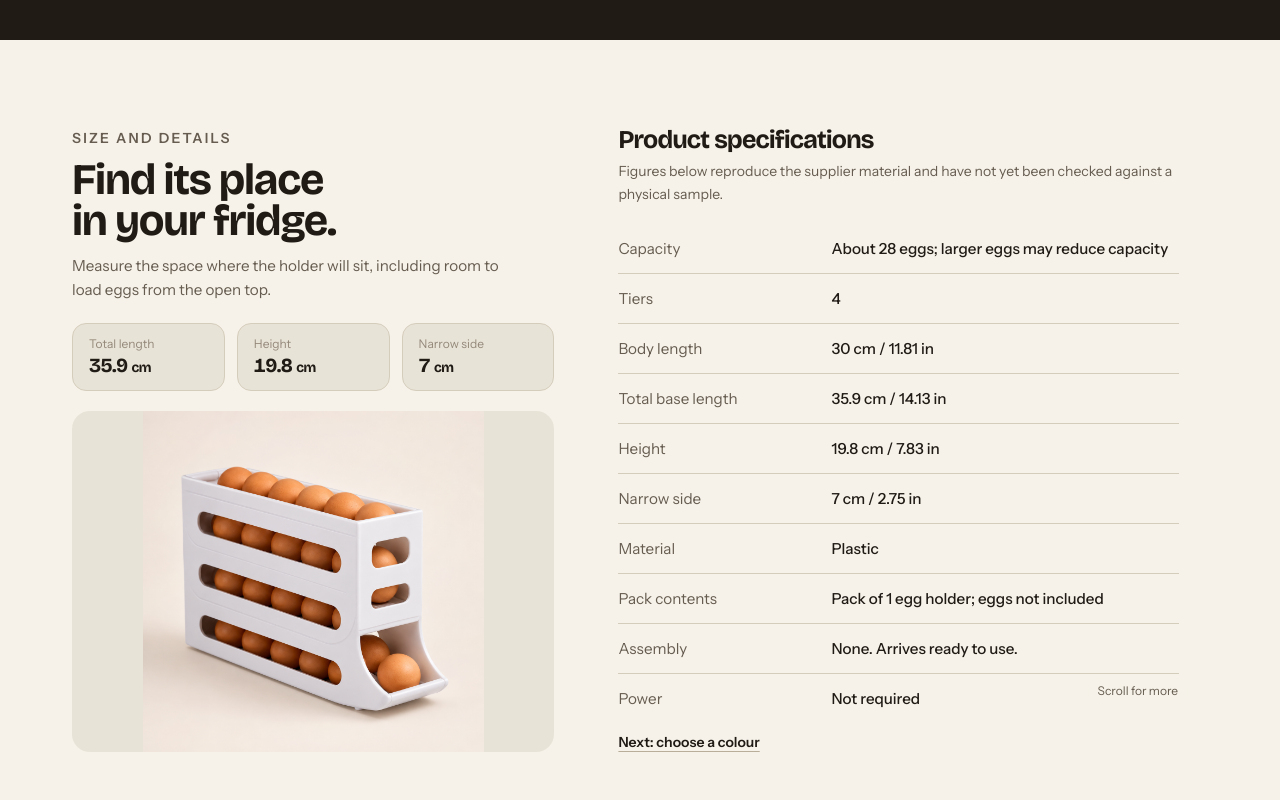
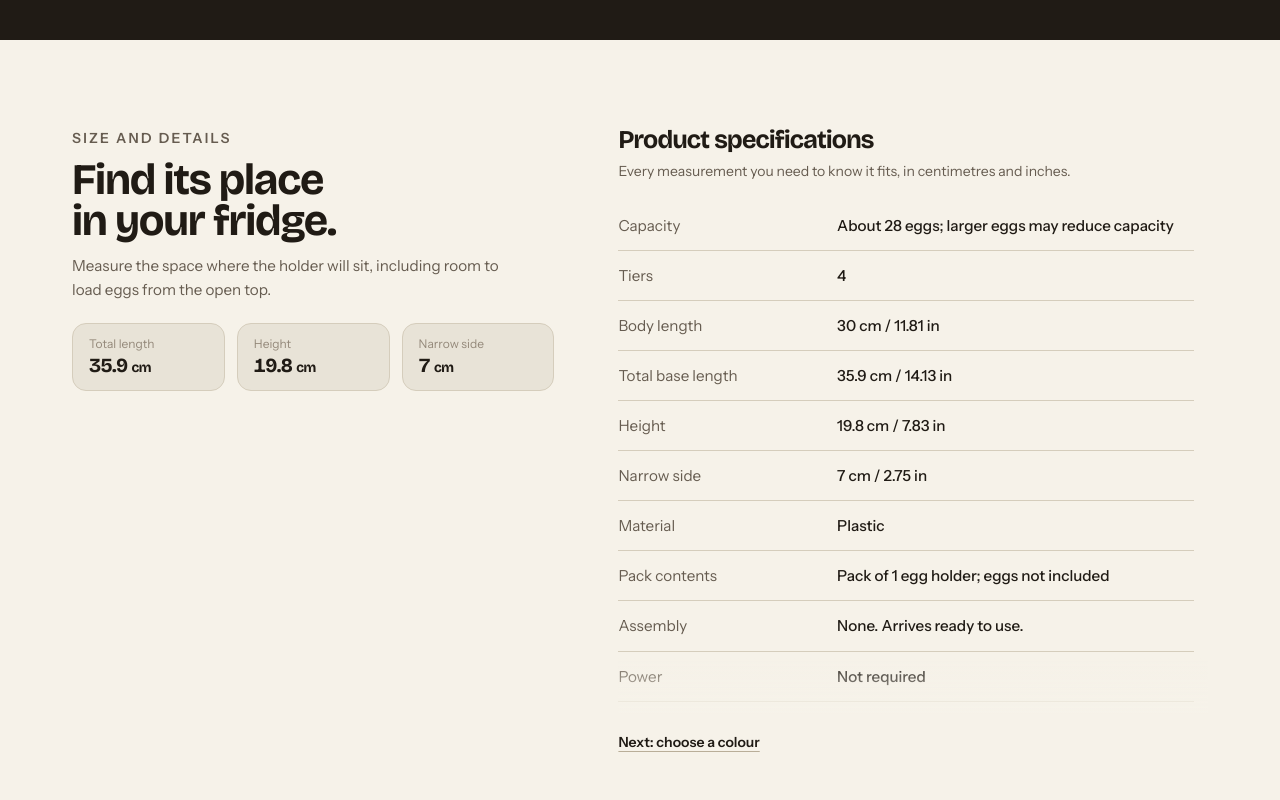
Before and after one commit to christo-zero-john/eggflow-enterprise, a Next.js app: page / in a window 1280 px wide. Shown: the part 4760-5560 px from the top of the page. Built offline with nearby package versions, Linux system fonts and the light colour scheme.

Commit message:
fix: responsive pinned-story, scroll-panel and size-figure layout on short/mobile viewports

```diff
--- a/src/app/globals.css
+++ b/src/app/globals.css
@@ -111,6 +111,30 @@ html {
 
 .story-media {
   max-height: min(550px, calc(100dvh - 176px));
+  max-width: min(550px, calc(100dvh - 176px));
+}
+
+/*
+ * Phone layout for the pinned story: the picture leads, the copy sits under
+ * it, and everything is sized so a full step fits one screen without scrolling
+ * inside the pinned stage.
+ */
+@media (max-width: 1023px) {
+  .story-layout {
+    grid-template-columns: 1fr;
+    align-content: center;
+    gap: 22px;
+  }
+
+  .story-media {
+    order: -1;
+    max-height: 36dvh;
+    max-width: min(340px, 78vw);
+  }
+
+  .story-copy-stack {
+    min-height: 6.5rem;
+  }
 }
 
 .dense-section {
@@ -132,20 +156,45 @@ html {
 }
 
 .desktop-scroll-panel {
-  scrollbar-gutter: stable;
+  scrollbar-gutter: auto;
 }
 
-.scroll-panel-hint {
+/*
+ * A soft fade at the bottom edge instead of a floating label. The label sat on
+ * top of the table rows and read as a defect; a fade says "more below" without
+ * covering anything.
+ */
+.scroll-panel-fade {
   pointer-events: none;
   position: absolute;
-  right: 20px;
-  bottom: 10px;
-  border-radius: 999px;
-  background: color-mix(in srgb, var(--color-shell) 92%, transparent);
-  padding: 3px 10px;
-  font-size: 0.75rem;
-  color: var(--color-ink-soft);
-  transition: opacity 160ms ease;
+  inset-inline: 0;
+  bottom: 0;
+  height: 56px;
+  background: linear-gradient(
+    to bottom,
+    transparent,
+    color-mix(in srgb, var(--color-shell) 92%, transparent)
+  );
+  transition: opacity 200ms ease;
+}
+
+/*
+ * No visible scrollbar. The fade at the bottom edge is the affordance.
+ *
+ * Note the order matters: Chromium ignores the ::-webkit-scrollbar
+ * pseudo-elements entirely once `scrollbar-width` is set, so an earlier
+ * attempt to style a thin bar silently fell back to the platform default —
+ * arrows and all. Setting `none` is the one thing both engines agree on.
+ * The panel is still a focusable region, so it remains keyboard scrollable.
+ */
+.desktop-scroll-panel {
+  scrollbar-width: none;
+  -ms-overflow-style: none;
+}
+
+.desktop-scroll-panel::-webkit-scrollbar {
+  width: 0;
+  height: 0;
 }
 
 /* --------------------------------------------------------------------------
@@ -186,6 +235,19 @@ html {
   }
 }
 
+/*
+ * The size section is height-capped on desktop, and once the sticky header and
+ * the section padding are taken out of a short laptop viewport there is no
+ * room left for a picture under the measurements. The numbers are the point of
+ * this section, so the image steps aside rather than being clipped. It returns
+ * on taller screens and on mobile, where the section is not capped.
+ */
+@media (min-width: 1024px) and (max-height: 820px) {
+  .size-figure {
+    display: none;
+  }
+}
+
 .closing-section {
   display: flex;
   min-height: 60dvh;
@@ -193,7 +255,20 @@ html {
   padding-block: 80px;
 }
 
-@media (min-width: 1024px) and (min-height: 680px) {
+/*
+ * Pinned / internally-scrolling layout.
+ *
+ * The height floor used to be 680px, which silently excluded any laptop
+ * running Windows display scaling — a 1080p screen at 150% is only ~647 CSS
+ * pixels tall. On those machines the story track got no height, the stage was
+ * never sticky, and the whole three-step sequence collapsed into one viewport.
+ *
+ * The floor is now 560px, and `STORY_PINNED_QUERY` in src/lib/landing-motion.ts
+ * MUST be kept identical to this query so the component and the stylesheet
+ * always agree about which layout is active.
+ */
+/* The pinned story runs at every width — phones included. */
+@media (min-height: 560px) {
   .story-track {
     /*
      * One full viewport of scrolling per step.
@@ -214,6 +289,11 @@ html {
     overflow: hidden;
   }
 
+}
+
+/* Internally-scrolling panels are a desktop pattern; on a phone the page
+   itself should scroll rather than a box inside it. */
+@media (min-width: 1024px) and (min-height: 560px) {
   .dense-section {
     height: 100dvh;
     overflow: hidden;
@@ -232,7 +312,8 @@ html {
   }
 }
 
-@media (max-height: 679px), (max-width: 1023px) {
+/* The mirror of the query above. Keep the two in step. */
+@media (max-height: 559px), (max-width: 1023px) {
   .viewport-section__inner,
   .dense-section__inner {
     padding-block: 88px;
@@ -246,7 +327,7 @@ html {
     overflow: visible;
   }
 
-  .scroll-panel-hint {
+  .scroll-panel-fade {
     display: none;
   }
 }
--- a/src/components/landing/ScrollTextPanel.tsx
+++ b/src/components/landing/ScrollTextPanel.tsx
@@ -21,7 +21,7 @@ export function ScrollTextPanel({ label, children }: { label: string; children:
   return (
     <div className="scroll-panel-wrap min-h-0">
       <div ref={ref} className="desktop-scroll-panel" role="region" aria-label={label} tabIndex={0}>{children}</div>
-      <p className={`scroll-panel-hint ${hasMore ? "opacity-100" : "opacity-0"}`} aria-hidden>Scroll for more</p>
+      <span className={`scroll-panel-fade ${hasMore ? "opacity-100" : "opacity-0"}`} aria-hidden />
     </div>
   );
 }
--- a/src/components/landing/SizeFit.tsx
+++ b/src/components/landing/SizeFit.tsx
@@ -16,7 +16,6 @@ const specs = [
   ["Assembly", product.assembly],
   ["Power", "Not required"],
   ["Country of origin", product.countryOfOrigin],
-  ["Weight", product.weightG ? `${product.weightG} g` : "Not supplied"],
 ] as const;
 
 export function SizeFit() {
@@ -25,7 +24,7 @@ export function SizeFit() {
       <div className="dense-section__inner mx-auto grid w-full max-w-[1200px] items-start gap-10 px-8 lg:grid-cols-[0.9fr_1.1fr] lg:items-stretch lg:gap-16">
         {/* Content starts at the top and the figure absorbs whatever height
             is left, so the column always fits the pinned viewport. */}
-        <div className="flex min-h-0 max-w-[500px] flex-col">
+        <div className="max-w-[500px] lg:self-start">
           <p className="text-sm font-semibold uppercase tracking-[0.16em] text-ink-soft">Size and details</p>
           <h2 id="size-heading" className="mt-3 font-display text-[clamp(2.2rem,3.4vw,3rem)] font-bold">Find its place in your fridge.</h2>
           <p className="mt-3 max-w-[43ch] text-[0.95rem] leading-relaxed text-ink-soft">Measure the space where the holder will sit, including room to load eggs from the open top.</p>
@@ -36,21 +35,21 @@ export function SizeFit() {
             <Measure label="Narrow side" value={d.depth} />
           </dl>
 
-          <figure className="relative mt-5 min-h-[150px] w-full flex-1 overflow-hidden rounded-[18px] bg-carton max-lg:aspect-[2/1] max-lg:flex-none">
-            <Image src="/images/gallery/white.png" alt="Full white egg shelf shown for product shape; measurements are listed alongside" fill sizes="(min-width: 1024px) 500px, 90vw" className="object-contain" />
+          <figure className="size-figure relative mt-5 aspect-[16/10] max-h-[300px] w-full overflow-hidden rounded-[18px] bg-carton">
+            <Image src="/images/gallery/white.png" alt="Full white egg shelf shown for product shape; measurements are listed alongside" fill sizes="(min-width: 1024px) 500px, 90vw" className="object-contain p-2" />
           </figure>
         </div>
 
         <div className="dense-copy min-h-0 self-stretch">
           <div>
             <h3 className="font-display text-[1.6rem] font-bold">Product specifications</h3>
-            <p className="mt-2 text-sm leading-relaxed text-ink-soft">Figures below reproduce the supplier material and have not yet been checked against a physical sample.</p>
+            <p className="mt-2 text-sm leading-relaxed text-ink-soft">Every measurement you need to know it fits, in centimetres and inches.</p>
           </div>
           <ScrollTextPanel label="Product specifications">
             <table className="w-full text-[0.95rem]">
               <tbody>{specs.map(([label, value]) => <SpecRow key={label} label={label} value={value} />)}</tbody>
             </table>
-            <p className="mt-5 border-t border-line pt-5 text-sm leading-relaxed text-ink-soft">The supplier describes the plastic as BPA-free and safe for food contact. No supporting test report has been provided.</p>
+            <p className="mt-5 border-t border-line pt-5 text-sm leading-relaxed text-ink-soft">BPA-free plastic, safe for food contact. Rinse it under the tap, dry it, and refill from the open top.</p>
           </ScrollTextPanel>
           <a href="#colours" className="text-sm font-semibold underline decoration-line-strong underline-offset-4">Next: choose a colour</a>
         </div>
--- a/src/lib/landing-motion.ts
+++ b/src/lib/landing-motion.ts
@@ -1,3 +1,18 @@
+/**
+ * When the pinned story layout is active.
+ *
+ * MUST stay identical to the media query in src/app/globals.css that sets
+ * `.story-track { height }` and `.story-stage { position: sticky }`. If the two
+ * disagree, the component renders a pinned sequence into a layout that is not
+ * pinned, and the whole story collapses into a single viewport.
+ *
+ * Width is deliberately not part of this: the sequence is the clearest way to
+ * explain the product and phones benefit from it most. Only genuinely short
+ * viewports (landscape phones) fall back to the stacked version, because a
+ * pinned full-height stage has nowhere to put the copy there.
+ */
+export const STORY_PINNED_QUERY = "(min-height: 560px)";
+
 export type StoryState = {
   active: 0 | 1 | 2;
   opacity: [number, number, number];
```
Also changed, not shown: src/components/landing/MechanismScroll.tsx (+104 -32 lines).
